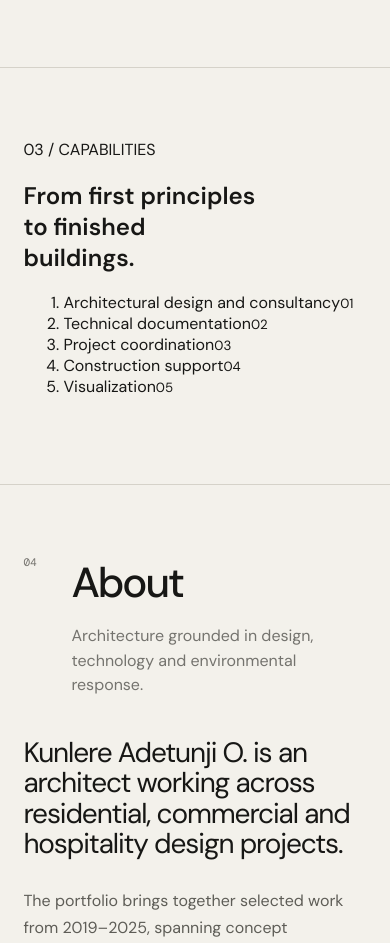
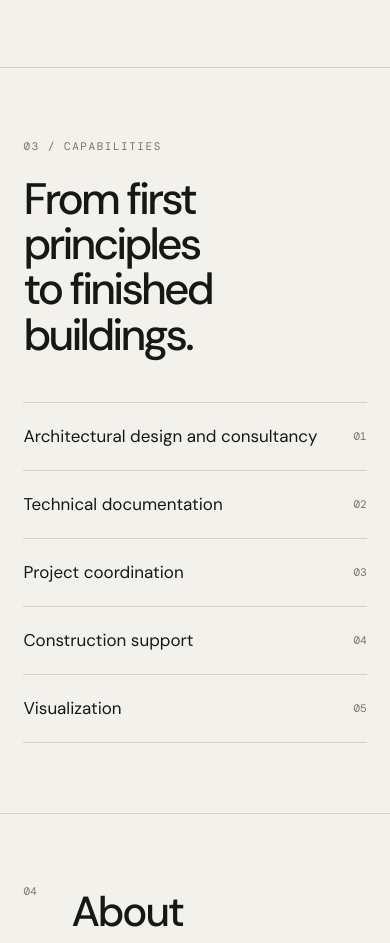
Before and after one commit to adetunjikunlere01-ops/kunlere-adetunji-portfolio-v2, a plain HTML site: page index.html in a window 390 px wide. Shown: the part 4900-5843 px from the top of the page. Drawn offline with nearby package versions, Linux system fonts and the light colour scheme; a web font is replaced by a local one.

Commit message:
Style responsive capabilities section

```diff
--- a/styles.css
+++ b/styles.css
@@ -53,3 +53,12 @@ body,.site-header,.section,footer,.project-overlay,.facts div,.contact-links{tra
   .project-overlay p{text-align:left;margin-top:0}
   .section-head h2{font-size:42px}
 }
+
+/* Capabilities — editorial split layout */
+.capabilities-layout{display:grid;grid-template-columns:1fr 1.08fr;gap:7vw;align-items:start;min-height:390px}
+.capabilities-kicker{display:block;font:11px "DM Mono",monospace;letter-spacing:.14em;color:var(--muted);margin:0 0 24px}
+.capabilities-heading h2{font-size:clamp(46px,5vw,84px);line-height:1.03;letter-spacing:-.065em;font-weight:500;margin:0}
+.capabilities-list{list-style:none;margin:0;padding:0;border-top:1px solid var(--line)}
+.capabilities-list li{min-height:80px;border-bottom:1px solid var(--line);display:flex;align-items:center;justify-content:space-between;gap:24px;font-size:clamp(16px,1.35vw,22px)}
+.capabilities-list small{font:11px "DM Mono",monospace;color:var(--muted)}
+@media(max-width:800px){.capabilities-layout{grid-template-columns:1fr;gap:44px}.capabilities-heading h2{font-size:clamp(44px,10vw,66px)}.capabilities-list li{min-height:68px;font-size:17px}}
```
